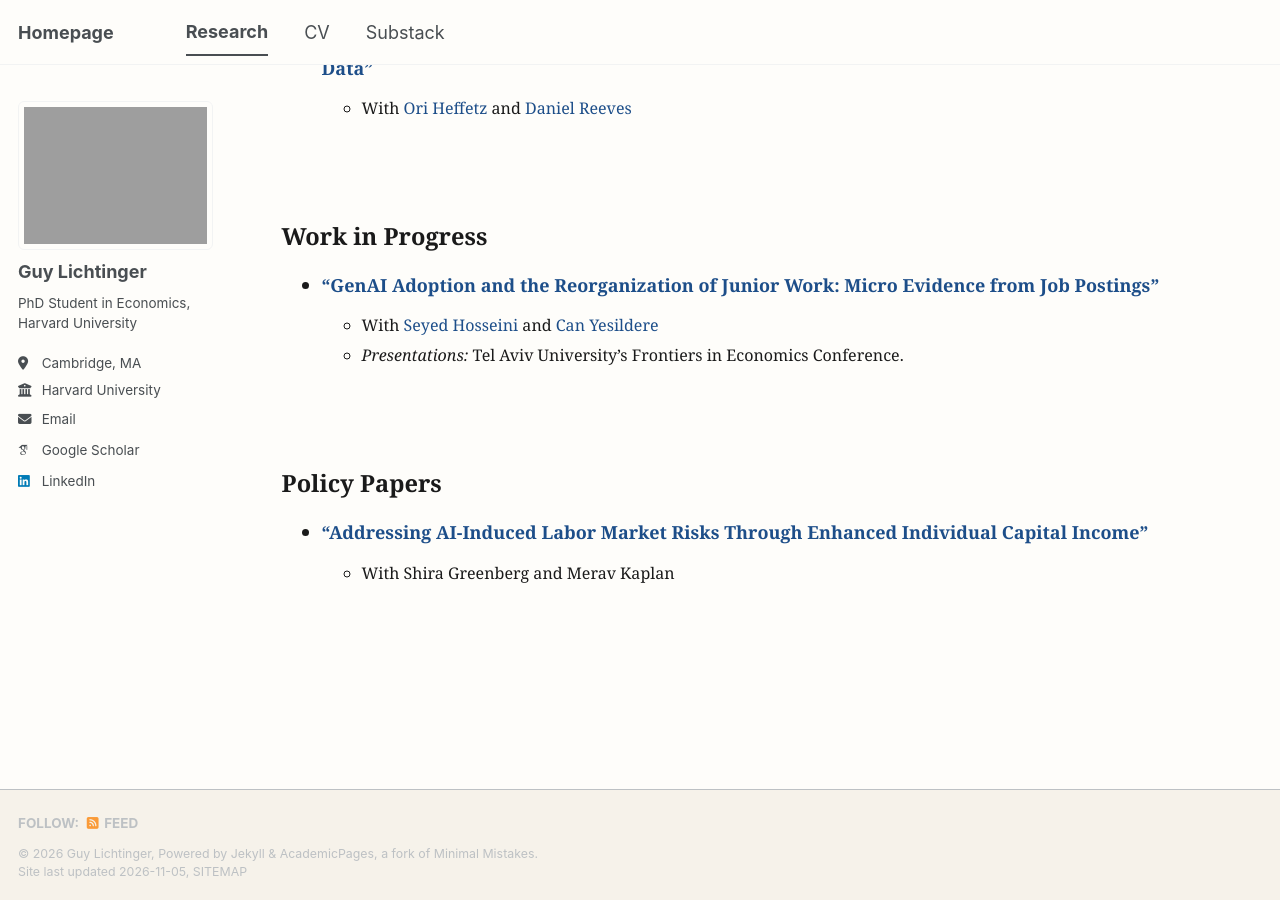
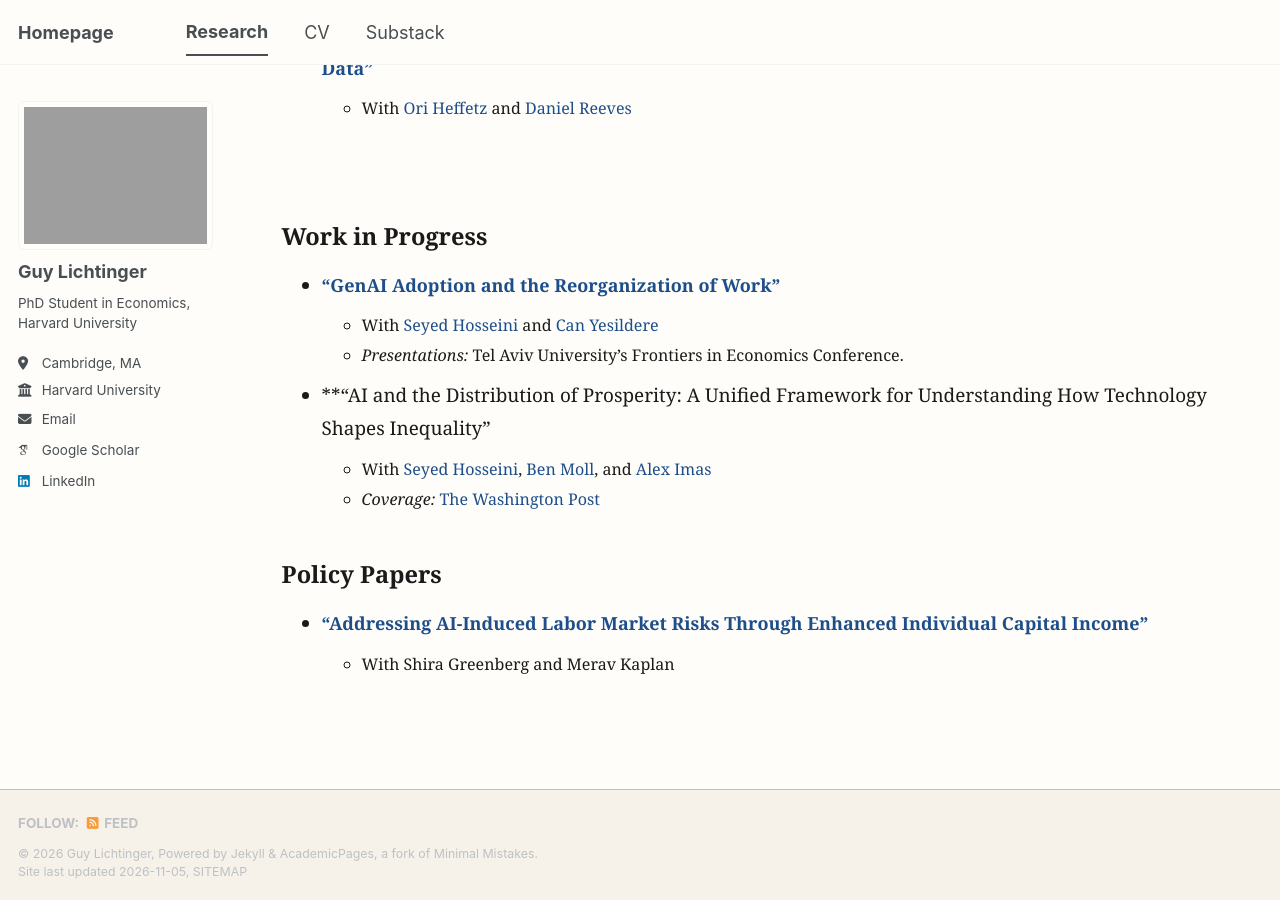
Before and after one commit to guylichtinger/guylichtinger.github.io, a Jekyll site: the page built from _pages/publications.md, in a window 1280 px wide and 900 px high, scrolled down 780 px. Built offline with Jekyll 4.4.1, drawn with Linux system fonts in a browser that asks for light colours; some web fonts are replaced; a script bundle is joined from its source files by our own code; library files that are not in the unit come from our copies.

Commit message:
Update work in progress publications section

```diff
--- a/_pages/publications.md
+++ b/_pages/publications.md
@@ -46,10 +46,13 @@ Seminar; U-Chicago's AI in the Workplace Conference; Columbia Business School's
 
 ## Work in Progress
 
-- **"GenAI Adoption and the Reorganization of Junior Work: Micro Evidence from Job Postings"**
+- **"GenAI Adoption and the Reorganization of Work"**
     - With [Seyed Hosseini](https://sites.google.com/view/mahdi-hosseini/home) and [Can Yesildere](https://www.economics.harvard.edu/people/can-yesildere)
     - *Presentations:* Tel Aviv University's Frontiers in Economics Conference.
 
+- **"AI and the Distribution of Prosperity: A Unified Framework for Understanding How Technology Shapes Inequality"
+    - With [Seyed Hosseini](https://sites.google.com/view/mahdi-hosseini/home), [Ben Moll](https://benjaminmoll.com/), and [Alex Imas](https://www.aleximas.com/)
+    - *Coverage:* [The Washington Post](https://www.washingtonpost.com/technology/2026/08/20/ai-is-increasing-inequality-economists-hedge-fund-leaders-warn/)
 <br>
 
 ## Policy Papers
```
